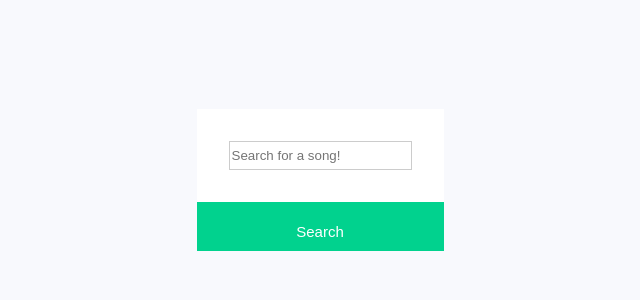
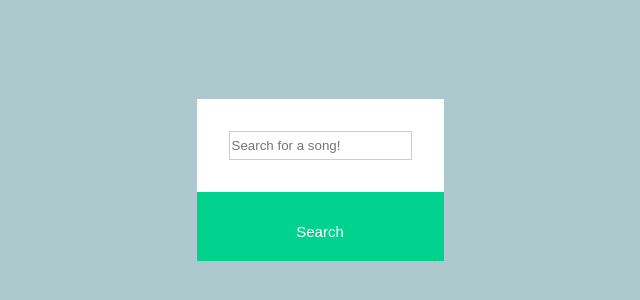
Before and after one commit to cathystanton/hackMIT22-2, a React (Create React App) app in the folder react-app-real/: page / in a window 1280 px wide. Shown: the part 210-510 px from the top of the page, without its empty margins (320-960 px from the left). Built offline with nearby package versions, Linux system fonts and the light colour scheme.

Commit message:
Minor edits

```diff
--- a/react-app-real/src/App.css
+++ b/react-app-real/src/App.css
@@ -8,7 +8,7 @@
   gap: 20px;
   height: 100vh;
   font-family: Cambria, Cochin, Georgia, Times, "Times New Roman", serif;
-  background-color: #f8f9fd;
+  background-color: #ADC9CD;
 }
 
 input[type="text"] {
@@ -23,7 +23,7 @@ input[type="submit"] {
   background: #01d28e;
   border: 1px solid #01d28e;
   color: #fff;
-  padding: 10px 20px;
+  padding: 20px 20px;
 }
 
 input[type="submit"]:hover {
--- a/react-app-real/src/containers/Home/index.js
+++ b/react-app-real/src/containers/Home/index.js
@@ -1,6 +1,4 @@
 import React, {useState} from "react";
-
-
 
 export default function Home() {
     return (
@@ -21,6 +19,10 @@ function Content(){
         setSearchInput(event.target.value);
     };
 
+    const img = (
+        <img src="./src/containers/Home/musicnotes.png" alt="MusicNotes Logo"></img>
+    )
+
     const searchBar = (
         <div className="search">
             <form onSubmit={handleSearch}>
@@ -36,6 +38,7 @@ function Content(){
 
     return (
         <div className="home">
+            {/* {img} */}
             <div className="home-search">
                 <div className="search">
                 {searchBar}
```
Also changed, not shown: react-app-real/src/containers/Home/musicnotes.png (renamed from react-app-real/public/musicnotes.png).
